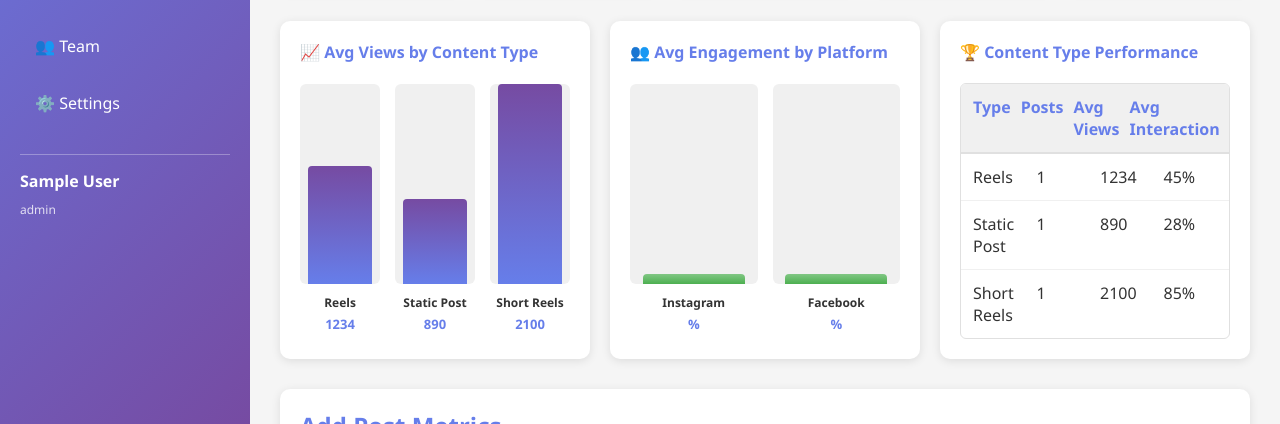
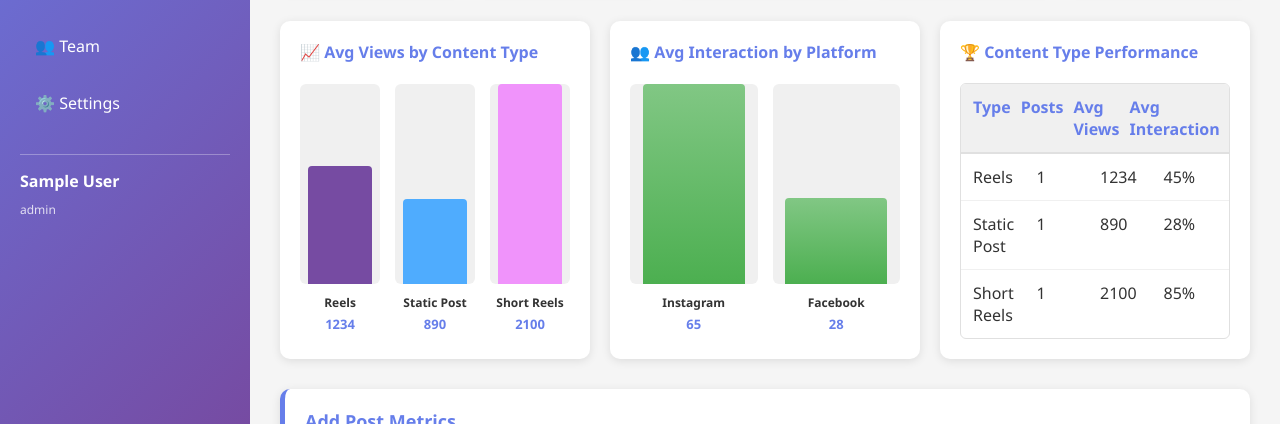
Before and after one commit to PCCcontent/PCC-Dashboard, a React (Vite) app: page /analytics in a window 1280 px wide. Shown: the part 376-800 px from the top of the page. Built offline with nearby package versions, Linux system fonts and the light colour scheme; no server answers; sample sign-in values are in the browser's storage.

Commit message:
Analytics: Interaction labeling, content type colors, improved layout

```diff
--- a/src/pages/AnalyticsNew.jsx
+++ b/src/pages/AnalyticsNew.jsx
@@ -62,6 +62,16 @@ function AnalyticsNew() {
   const [editingId, setEditingId] = useState(null);
 
   const CONTENT_TYPES = ['KOL', 'Reels', 'Short Reels', 'Static Post'];
+
+  const getContentTypeColor = (type) => {
+    const colors = {
+      'KOL': '#667eea',
+      'Reels': '#764ba2',
+      'Short Reels': '#f093fb',
+      'Static Post': '#4facfe'
+    };
+    return colors[type] || '#667eea';
+  };
 
   const handleAddMetric = () => {
     if (!newMetric.postDate || !newMetric.totalViews) {
@@ -254,7 +264,10 @@ function AnalyticsNew() {
                 <div className="bar-container">
                   <div
                     className="bar"
-                    style={{ height: `${(item.avgViews / Math.max(...typeData.map(d => d.avgViews)) * 100)}%` }}
+                    style={{
+                      height: `${(item.avgViews / Math.max(...typeData.map(d => d.avgViews)) * 100)}%`,
+                      background: getContentTypeColor(item.type)
+                    }}
                   ></div>
                 </div>
                 <div className="bar-label">
@@ -266,21 +279,21 @@ function AnalyticsNew() {
           </div>
         </div>
 
-        {/* Engagement by Platform Chart */}
+        {/* Interaction by Platform Chart */}
         <div className="chart-card">
-          <h3>👥 Avg Engagement by Platform</h3>
+          <h3>👥 Avg Interaction by Platform</h3>
           <div className="bar-chart">
             {platformData.map((item, idx) => (
               <div key={idx} className="chart-bar">
                 <div className="bar-container">
                   <div
-                    className="bar engagement-bar"
-                    style={{ height: `${(item.avgEngagement / Math.max(...platformData.map(d => d.avgEngagement)) * 100)}%` }}
+                    className="bar interaction-bar"
+                    style={{ height: `${(item.avgInteraction / Math.max(...platformData.map(d => d.avgInteraction)) * 100)}%` }}
                   ></div>
                 </div>
                 <div className="bar-label">
                   <div className="platform-name">{item.platform}</div>
-                  <div className="bar-value">{item.avgEngagement}%</div>
+                  <div className="bar-value">{item.avgInteraction}</div>
                 </div>
               </div>
             ))}
--- a/src/styles/AnalyticsNew.css
+++ b/src/styles/AnalyticsNew.css
@@ -168,7 +168,7 @@
   filter: brightness(1.1);
 }
 
-.bar.engagement-bar {
+.bar.interaction-bar {
   background: linear-gradient(to top, #4CAF50, #81C784);
 }
 
@@ -229,22 +229,24 @@
 /* Metrics Form Card */
 .metrics-form-card {
   background: white;
-  padding: 20px;
+  padding: 25px;
   border-radius: 10px;
   box-shadow: 0 2px 10px rgba(0, 0, 0, 0.1);
-  margin-bottom: 25px;
+  margin-bottom: 40px;
+  border-left: 5px solid #667eea;
 }
 
 .metrics-form-card h2 {
   color: #667eea;
-  margin-bottom: 15px;
+  margin-bottom: 20px;
+  font-size: 18px;
 }
 
 .metrics-form-card .form-grid {
   display: grid;
-  grid-template-columns: repeat(auto-fit, minmax(150px, 1fr));
+  grid-template-columns: repeat(auto-fit, minmax(180px, 1fr));
   gap: 15px;
-  margin-bottom: 15px;
+  margin-bottom: 20px;
 }
 
 .metrics-form-card input,
@@ -265,14 +267,17 @@
 /* Metrics Table */
 .metrics-table-card {
   background: white;
-  padding: 20px;
+  padding: 25px;
   border-radius: 10px;
   box-shadow: 0 2px 10px rgba(0, 0, 0, 0.1);
+  margin-top: 40px;
+  border-left: 5px solid #667eea;
 }
 
 .metrics-table-card h2 {
   color: #667eea;
-  margin-bottom: 15px;
+  margin-bottom: 20px;
+  font-size: 18px;
 }
 
 .metrics-table {
```
